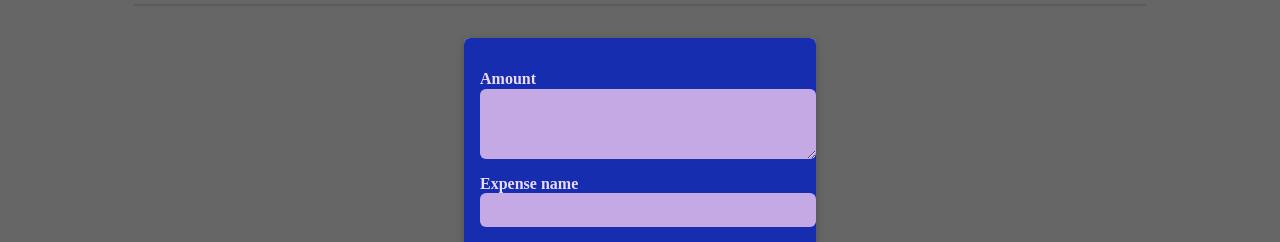
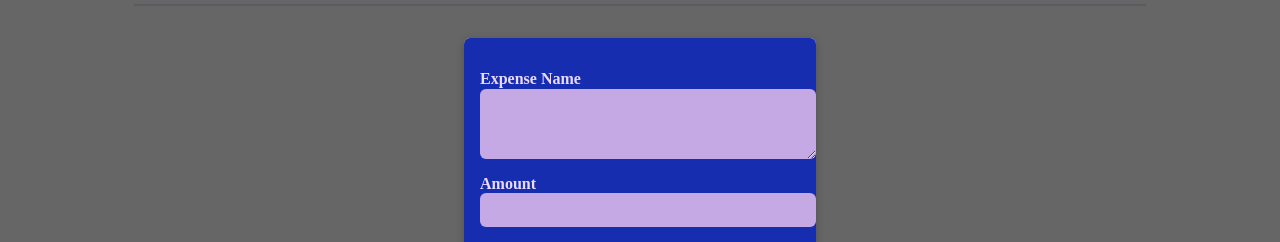
Before and after one commit to GJZwiers/fnd, a Next.js app: page /list in a window 1280 px wide. Both pictures are taken after a click on the button "New Expense". Shown: the part 166-408 px from the top of the page. Built offline with nearby package versions, Linux system fonts and the light colour scheme.

Commit message:
switch name and amount fields in modal component

```diff
--- a/app/list/ExpenseList.module.css
+++ b/app/list/ExpenseList.module.css
@@ -0,0 +1,10 @@
+.expenses {
+  list-style: none;
+  max-width: 50rem;
+  margin: 1rem auto;
+  padding: 1rem 0;
+  display: grid;
+  gap: 1rem;
+  grid-template-columns: repeat(3, 30%);
+  justify-content: center;
+}
--- a/app/list/ExpenseList.tsx
+++ b/app/list/ExpenseList.tsx
@@ -22,7 +22,7 @@ function ExpenseList({
   //   async function fetchPosts() {
   //     const response = await fetch('http://localhost:8080/posts');
   //     const data = await response.json();
-  //     setPosts(data.posts);
+  //     setPosts(data.expenses);
   //   }
 
   //   fetchPosts();
@@ -51,7 +51,7 @@ function ExpenseList({
         </Modal>
       )}
       {posts.length > 0 && (
-        <ul className={classes.posts}>
+        <ul className={classes.expenses}>
           {posts.map((post) => (
             <Expense key={post.body} name={post.name} amount={post.body} />
           ))}
--- a/app/list/NewExpense.tsx
+++ b/app/list/NewExpense.tsx
@@ -11,11 +11,11 @@ function NewExpense({
   const [expenseName, setExpenseName] = useState("");
   const [expenseAmount, setExpenseAmount] = useState("");
 
-  function nameChangeHandler(event: React.ChangeEvent<HTMLInputElement>) {
+  function nameChangeHandler(event: React.ChangeEvent<HTMLTextAreaElement>) {
     setExpenseName(event.target.value);
   }
 
-  function amountChangeHandler(event: React.ChangeEvent<HTMLTextAreaElement>) {
+  function amountChangeHandler(event: React.ChangeEvent<HTMLInputElement>) {
     setExpenseAmount(event.target.value);
   }
 
@@ -32,17 +32,17 @@ function NewExpense({
   return (
     <form className={classes.form} onSubmit={submitHandler}>
       <p>
-        <label htmlFor="amount">Amount</label>
+        <label htmlFor="name">Expense Name</label>
         <textarea
-          id="amount"
+          id="name"
           required
           rows={3}
-          onChange={amountChangeHandler}
+          onChange={nameChangeHandler}
         />
       </p>
       <p>
-        <label htmlFor="name">Expense name</label>
-        <input type="text" id="name" required onChange={nameChangeHandler} />
+        <label htmlFor="amount">Amount</label>
+        <input type="text" id="amount" required onChange={amountChangeHandler} />
       </p>
       <p className={classes.actions}>
         <button type="button" onClick={onCancel}>
```
